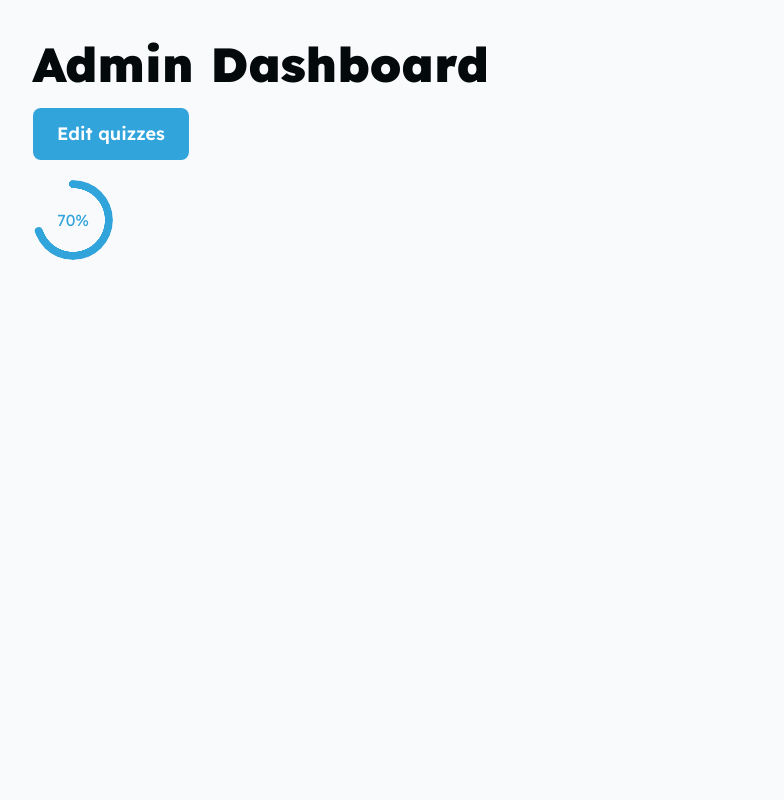
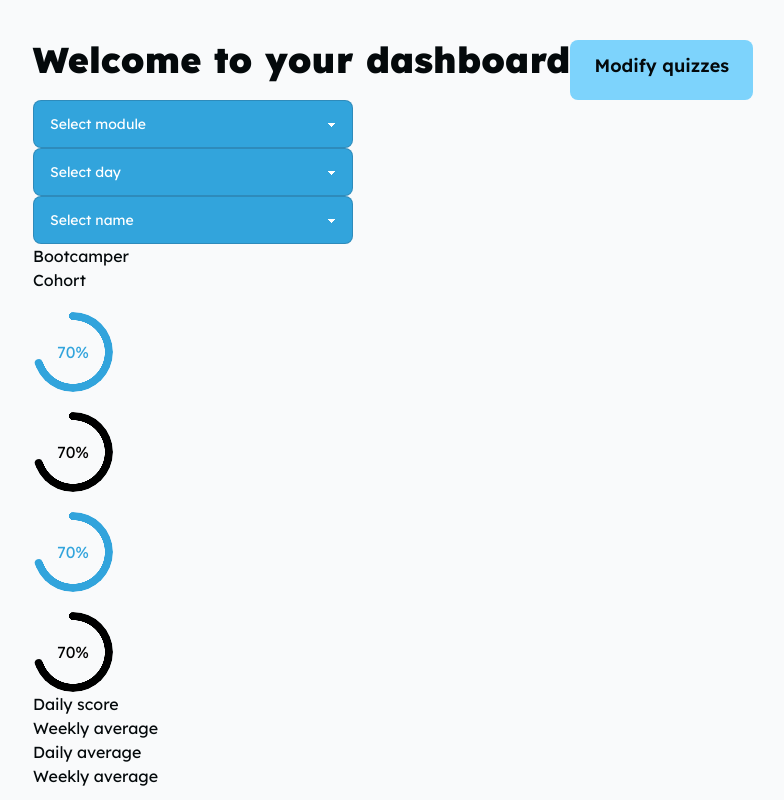
Before and after one commit to SchoolOfCode/bc16-final-projects-team_algorhythm, a Next.js app: page /dashboard in a window 1280 px wide. Shown: the whole page, without its empty margins (7-791 px from the left). Built offline with nearby package versions, Linux system fonts and the light colour scheme; no server answers; what tailwindcss-animated would draw is missing.

Commit message:
basic layout created

```diff
--- a/app/dashboard/page.tsx
+++ b/app/dashboard/page.tsx
@@ -4,15 +4,51 @@ import Link from "next/link";
 export default function DashBoard() {
     return (
         <div className="flex flex-col justify-start items-start pt-10 px-10 w-full">
-            <h1 className="font-black text-5xl pb-5 text-left">Admin Dashboard</h1>
+          <div className=" flex flex-row ">
+            <h1 className="font-black text-4xl pb-5 text-left ">Welcome to your dashboard</h1>
             <Link
               href="#"
-              className="bg-loginblue hover:bg-sky-300 hover:text-black rounded-lg px-6 py-3 text-foreground text-white font-semibold text-lg text-left"
+              className="hover:bg-loginblue bg-sky-300 text-black rounded-lg px-6 py-3 text-foreground hover:text-white font-semibold text-lg text-left "
             >
-              Edit quizzes
+              Modify quizzes
             </Link>
+            </div>
+            <div>
+            <select className="select select-bordered w-full max-w-xs bg-loginblue text-white " >
+  <option disabled selected>Select module</option>
+  <option>1. Onboarding</option>
+  <option>2. Front End</option>
+</select>
+<select className="select select-bordered w-full max-w-xs bg-loginblue text-white " >
+  <option disabled selected>Select day</option>
+  <option>Monday</option>
+  <option>Tuesday</option>
+  <option>Wednesday</option>
+  <option>Thursday</option>
+  <option>Friday</option>
+</select>
+<select className="select select-bordered w-full max-w-xs bg-loginblue text-white " >
+  <option disabled selected>Select name</option>
+  <option>Annamaria Koutsoras</option>
+  <option>Jack White</option>
+  <option>Stephen Boyce</option>
+</select>
+<p>Bootcamper</p>
+<p>Cohort</p>
+
+</div>
+
             <div className=" mt-5 radial-progress text-loginblue " style={{"--value":70}} role="progressbar">70%</div>
+            <div className=" mt-5 radial-progress text-black " style={{"--value":70}} role="progressbar">70%</div>
+            <div className=" mt-5 radial-progress text-loginblue " style={{"--value":70}} role="progressbar">70%</div>
+            <div className=" mt-5 radial-progress text-black " style={{"--value":70}} role="progressbar">70%</div>
+            <div>
+            <p>Daily score</p>
+            <p>Weekly average</p>
+            <p>Daily average</p>
+            <p>Weekly average</p>
+        </div>
+        </div>
 
-        </div>
     );
 }
--- a/tailwind.config.js
+++ b/tailwind.config.js
@@ -30,6 +30,7 @@ module.exports = {
         },
         loginblue: "#32A4DC",
         socskyblue: "#CDF6FF",
+        orangetheme: "#FD7566",
       },
     },
   },
```
